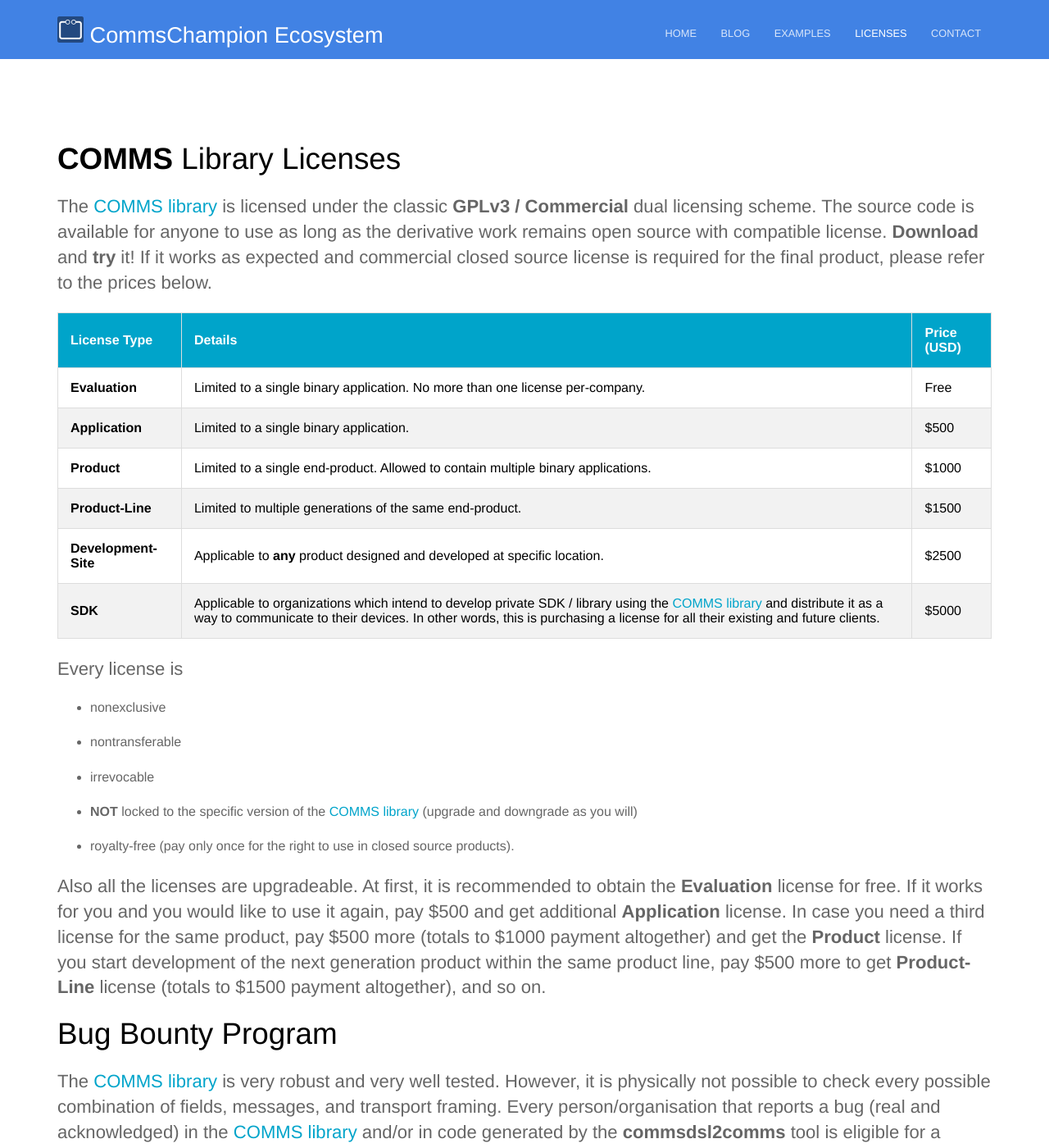
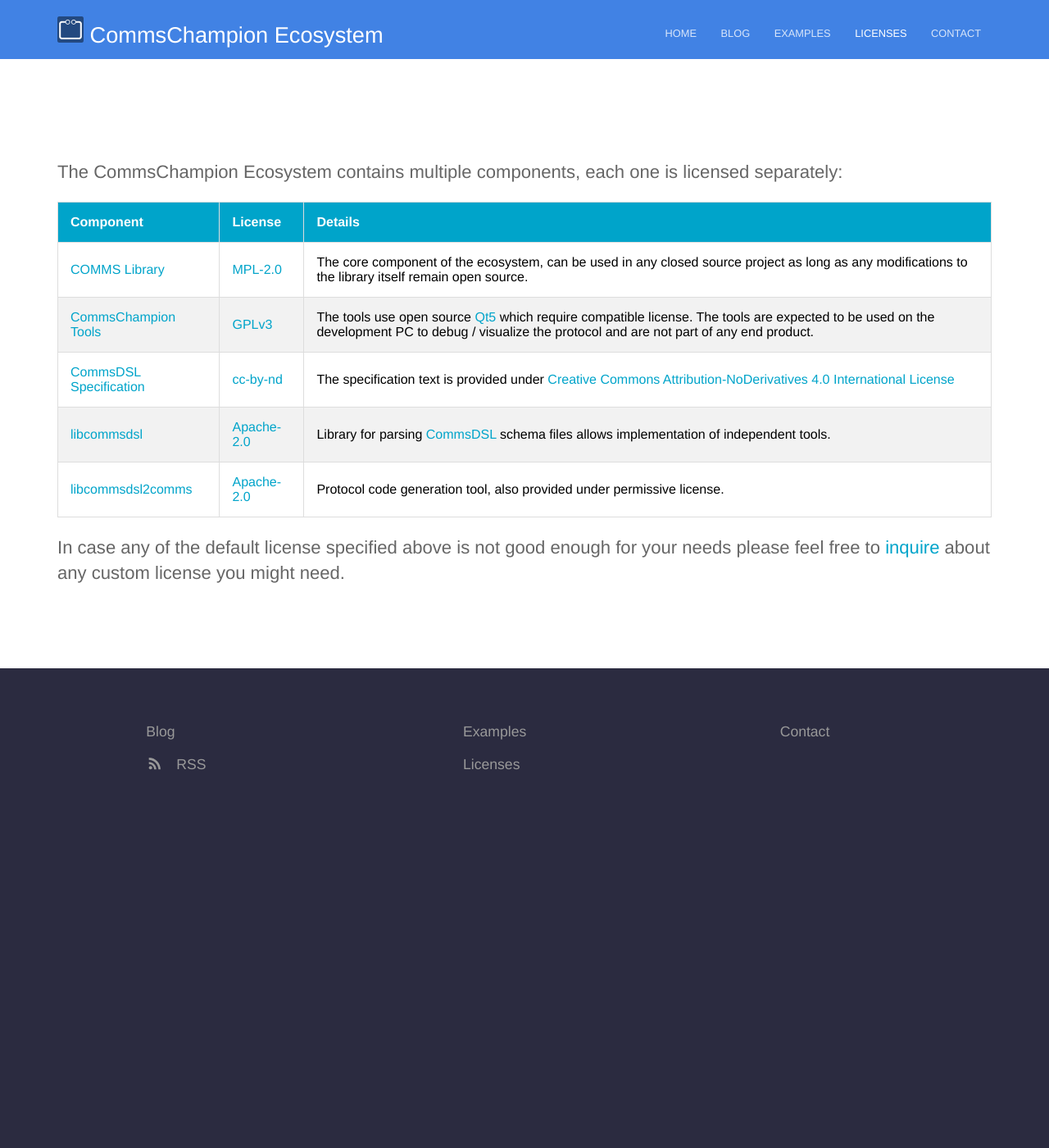
Before and after one commit to commschamp/commschamp.github.io, a Jekyll site: the page built from licenses.html, in a window 1280 px wide and 1400 px high. Shown: the whole window at 82% size. Built offline with Jekyll 4.4.1, drawn with Linux system fonts in a browser that asks for light colours; some of the changed text lies outside the part shown.

Commit message:
Modifying the licensing terms.
Relicencing of COMMS library to be MPL-2.0.

```diff
--- a/_includes/licenses.md
+++ b/_includes/licenses.md
@@ -1,56 +1,12 @@
-# **COMMS** Library Licenses
-The [COMMS library](https://github.com/arobenko/comms_champion#comms-library) is licensed under
-the classic **GPLv3 / Commercial** dual licensing scheme. The
-source code is available for anyone to use as long as the derivative work
-remains open source with compatible license. **Download** and **try** it!
-If it works as expected and commercial closed source license is required for the final
-product, please refer to the prices below.
+The CommsChampion Ecosystem contains multiple components, each one is licensed separately:
 
-| License Type | Details | Price (USD) |
-|--------------------------------------|
-|**Evaluation**|Limited to a single binary application. No more than one license per-company.| Free |
-|**Application**|Limited to a single binary application.| $500 |
-|**Product**| Limited to a single end-product. Allowed to contain multiple binary applications.| $1000 |
-|**Product-Line**| Limited to multiple generations of the same end-product.| $1500 |
-|**Development-Site**| Applicable to **any** product designed and developed at specific location. | $2500 |
-|**SDK**| Applicable to organizations which intend to develop private SDK / library using the [COMMS library](https://github.com/arobenko/comms_champion#comms-library) and distribute it as a way to communicate to their devices. In other words, this is purchasing a license for all their existing and future clients.| $5000 |
+| Component | License | Details |
+|-------------------------------|
+|[COMMS Library](https://github.com/arobenko/comms_champion#comms-library)|[MPL-2.0](http://mozilla.org/MPL/2.0/)|The core component of the ecosystem, can be used in any closed source project as long as any modifications to the library itself remain open source.|
+|[CommsChampion Tools](https://github.com/arobenko/comms_champion#commschampion-tools)|[GPLv3](https://www.gnu.org/licenses/gpl-3.0.en.html)| The tools use open source [Qt5](https://www.qt.io/) which require compatible license. The tools are expected to be used on the development PC to debug / visualize the protocol and are not part of any end product.|
+|[CommsDSL Specification](https://github.com/arobenko/CommsDSL-Specification)|[cc-by-nd](https://creativecommons.org/licenses/by-nd/4.0/)|The  specification text is provided under [Creative Commons Attribution-NoDerivatives 4.0 International License](https://creativecommons.org/licenses/by-nd/4.0/)|
+|[libcommsdsl](https://github.com/arobenko/commsdsl)|[Apache-2.0](http://www.apache.org/licenses/LICENSE-2.0)|Library for parsing [CommsDSL](https://github.com/arobenko/CommsDSL-Specification) schema files allows implementation of independent tools.|
+|[libcommsdsl2comms](https://github.com/arobenko/commsdsl)|[Apache-2.0](http://www.apache.org/licenses/LICENSE-2.0)|Protocol code generation tool, also provided under permissive license.|
 
-Every license is
-- nonexclusive
-- nontransferable
-- irrevocable
-- **NOT** locked to the specific version of the
-[COMMS library](https://github.com/arobenko/comms_champion#comms-library)
-(upgrade and downgrade as you will)
-- royalty-free (pay only once for the right to use in closed source
-products).
-
-Also all the licenses are upgradeable. At first, it is recommended to obtain
-the **Evaluation** license for free. If it works for you and you would like to use it
-again, pay $500 and get additional **Application** license. In case you need
-a third license for the same product, pay $500 more (totals to $1000 payment altogether) and
-get the **Product** license. If you start development of the next generation
-product within the same product line, pay $500 more to get **Product-Line**
-license (totals to $1500 payment altogether), and so on.
-
-# Bug Bounty Program
-The [COMMS library](https://github.com/arobenko/comms_champion#comms-library)
-is very robust and very well tested. However, it is physically not possible to
-check every possible combination of fields, messages, and transport framing.
-Every person/organisation that reports a bug (real and acknowledged) in the
-[COMMS library](https://github.com/arobenko/comms_champion#comms-library)
-and/or in code generated by the **commsdsl2comms** tool is eligible for
-a license **upgrade** for free.
-
-# GPLv2 Community Projects
-Due to the [fact](https://www.gnu.org/licenses/gpl-faq.en.html#v2v3Compatibility)
-that **GPLv3** and **GPLv2** being incompatible licenses the
-usage of **GPLv3** licensed COMMS library inside an existing **GPLv2** licensed
-community project is allowed with author's explicit permission.
-
-# How to Obtain a License
-At this stage please refer to [CONTACT]({{ site.baseurl }}/contact/) page and send an e-mail
-with a request to obtain specific license. You'll get a response with
-available payment options. After the payment is performed you'll be sent
-a signed PDF with the terms of the granted license, which you should keep together
-with your sources.
+In case any of the default license specified above is not good enough for your needs please feel free to
+[inquire]({{ site.baseurl }}/contact/) about any custom license you might need.
```
Also changed, not shown: _includes/home.md (+0 -15 lines), Gemfile.lock.
